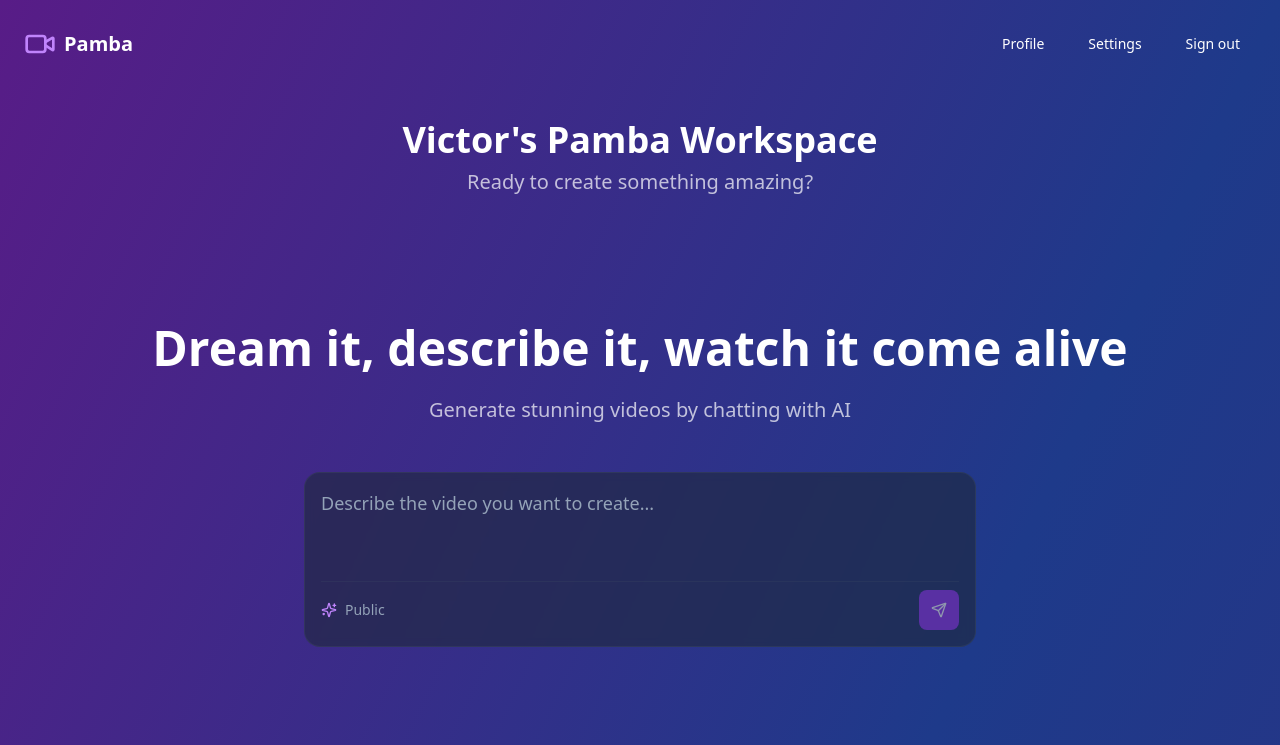
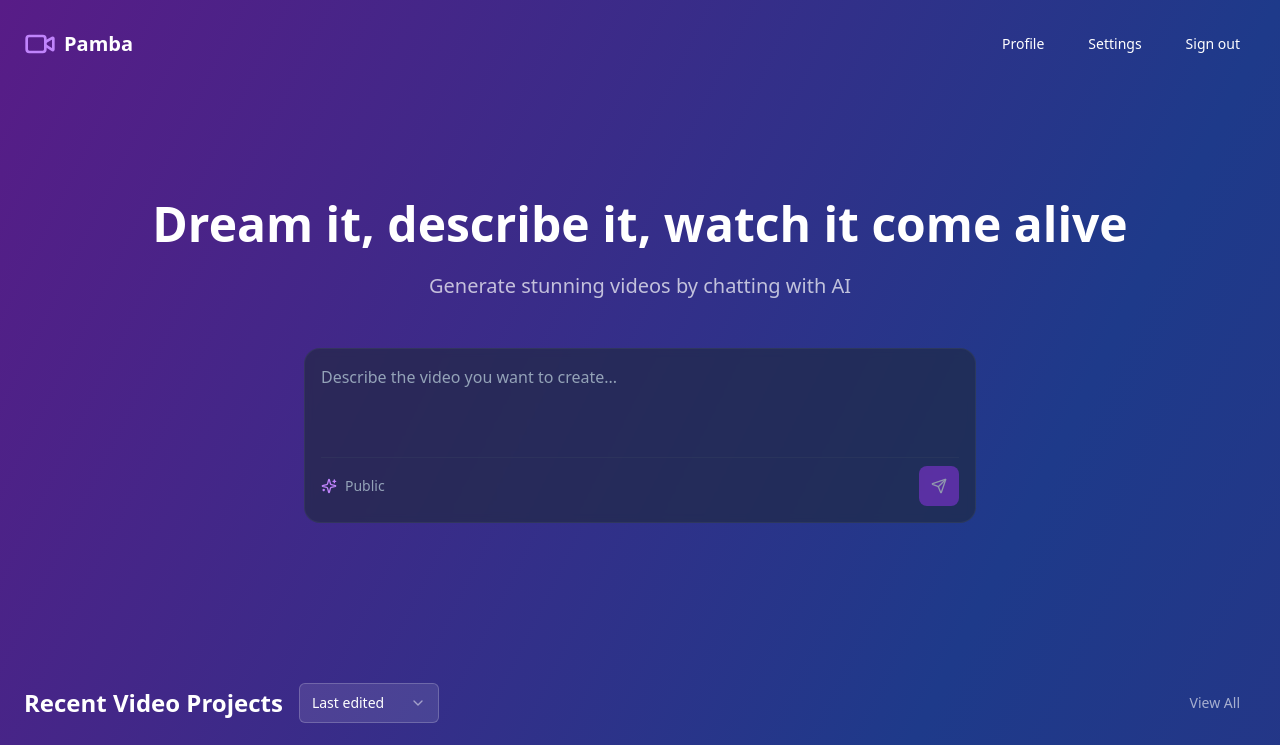
Before and after one commit to victorbatirow/chatterbox-video-wizard, a React (Vite) app: page /dashboard in a window 1280 px wide. Shown: the top 745 px of the page. Built offline with nearby package versions, Linux system fonts and the light colour scheme; grey boxes are pictures that could not be loaded.

Commit message:
Remove dashboard text and reduce input size
Removed the "Victor's Pamba Workspace" and "Ready to create something amazing?" text from the dashboard. Reduced the text size in the VideoPromptInput component.

```diff
--- a/src/components/VideoPromptInput.tsx
+++ b/src/components/VideoPromptInput.tsx
@@ -1,4 +1,3 @@
-
 import { useState, useRef, useEffect } from "react";
 import { Button } from "@/components/ui/button";
 import { Textarea } from "@/components/ui/textarea";
@@ -56,7 +55,7 @@ const VideoPromptInput = ({
           placeholder={placeholder}
           onKeyPress={handleKeyPress}
           disabled={isDisabled}
-          className="bg-transparent border-none text-white placeholder:text-slate-400 w-full resize-none p-0 focus-visible:ring-0 focus-visible:ring-offset-0 text-lg"
+          className="bg-transparent border-none text-white placeholder:text-slate-400 w-full resize-none p-0 focus-visible:ring-0 focus-visible:ring-offset-0 text-base"
           style={{
             minHeight: '80px',
             height: '80px',
--- a/src/pages/Dashboard.tsx
+++ b/src/pages/Dashboard.tsx
@@ -1,4 +1,3 @@
-
 import { useState } from "react";
 import { useNavigate } from "react-router-dom";
 import { Button } from "@/components/ui/button";
@@ -157,16 +156,6 @@ const Dashboard = () => {
       </nav>
 
       <div className="max-w-7xl mx-auto px-6 py-8">
-        {/* Welcome Section - Centered */}
-        <div className="text-center mb-12">
-          <h1 className="text-4xl font-bold text-white mb-2">
-            Victor's Pamba Workspace
-          </h1>
-          <p className="text-xl text-white/70">
-            Ready to create something amazing?
-          </p>
-        </div>
-
         {/* Hero Section with Video Creation Prompt */}
         <div className="mb-8">
           <HeroSection onSubmit={handleCreateVideoFromPrompt} />
```
